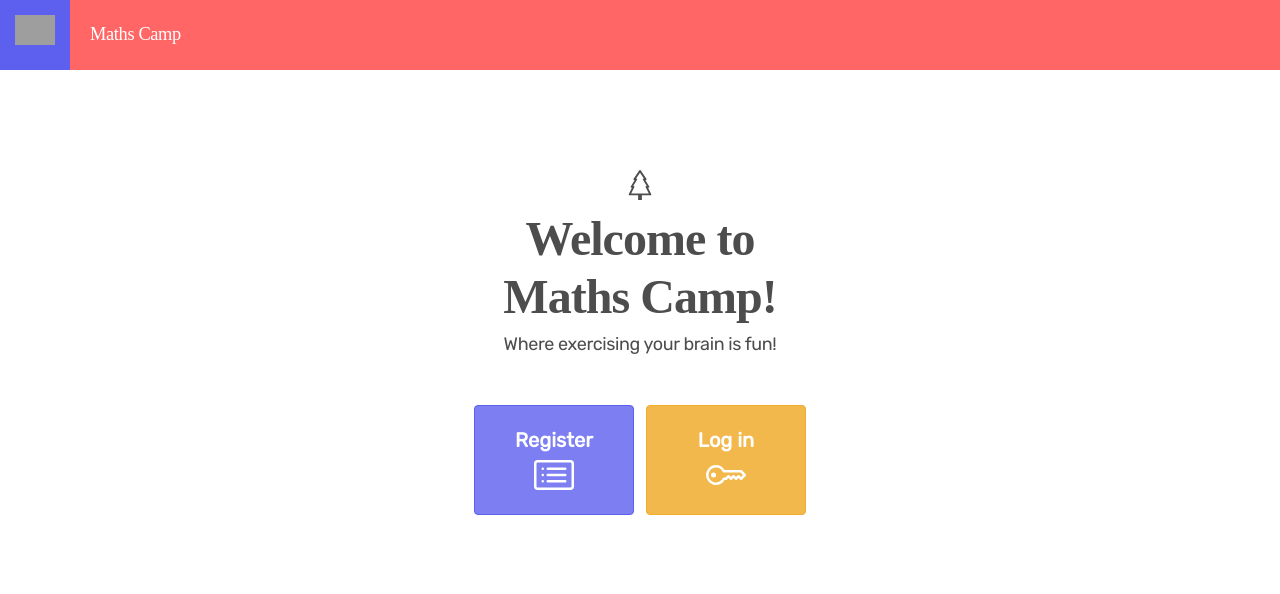
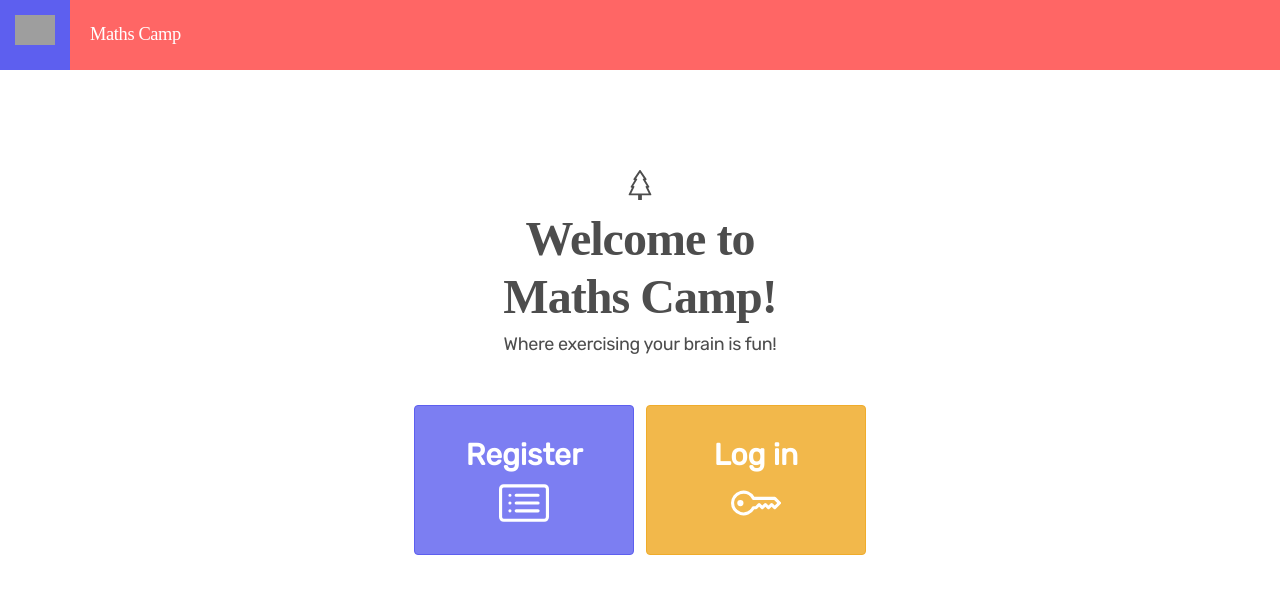
Before and after one commit to tamaraputriv/MathsCamp, a React (Create React App) app: page / in a window 1280 px wide. Shown: the top 594 px of the page. Built offline with nearby package versions, Linux system fonts and the light colour scheme; grey boxes are pictures that could not be loaded; a web font is replaced by a local one.

Commit message:
landingpage buttons er rigtig størrelse

```diff
--- a/src/components/Login/Login_Register_Card.css
+++ b/src/components/Login/Login_Register_Card.css
@@ -25,9 +25,9 @@ p{
     border-color: #F0AC2B;
     font-family: "Rubik";
     margin-left: 12px;
-    width: 160px;
-    height: 110px;
-    font-size: 20px;
+    width: 220px;
+    height: 150px;
+    font-size: 30px;
     font-weight: bold;
 }
 
@@ -40,9 +40,9 @@ p{
     background-color: #7C7EF2;
     border-color: #5D5FEF;
     font-family: "Rubik";
-    width: 160px;
-    height: 110px;
-    font-size: 20px;
+    width: 220px;
+    height: 150px;
+    font-size: 30px;
     font-weight: bold;
 }
 
--- a/src/components/Login/Login_Register_Card.js
+++ b/src/components/Login/Login_Register_Card.js
@@ -26,8 +26,8 @@ export default function Login_Register_Card(){
                 <p>Where exercising your brain is fun!</p>
             </div>
             <ButtonToolbar className="btn-toolbar login-register-toolbar">
-                <Button onClick={handleRegister} className="btn-primary lg register-btn">Register<br/><CardList size={40}/></Button>
-                <Button onClick={handleLogin} className="btn-primary lg login-btn">Log in<br/><Key size={40}/></Button>
+                <Button onClick={handleRegister} className="btn-primary lg register-btn">Register<br/><CardList size={50}/></Button>
+                <Button onClick={handleLogin} className="btn-primary lg login-btn">Log in<br/><Key size={50}/></Button>
             </ButtonToolbar>
         </Container>
     );
--- a/src/components/Login/Login_component.js
+++ b/src/components/Login/Login_component.js
@@ -8,6 +8,7 @@ export default function Logincomponent(){
 
     const history = useHistory();
 
+    //TODO authenticate userens brugernavn og password
     const handleLog = () =>{
         history.push("/frontpage");
     }
--- a/src/components/Login/Register_component.js
+++ b/src/components/Login/Register_component.js
@@ -8,6 +8,7 @@ export default function Registercomponent(){
 
     const history = useHistory();
 
+    //TODO Add brugeren til databasen med default indstillinger
     const handleReg = () =>{
         history.push("/frontpage");
     }
```
